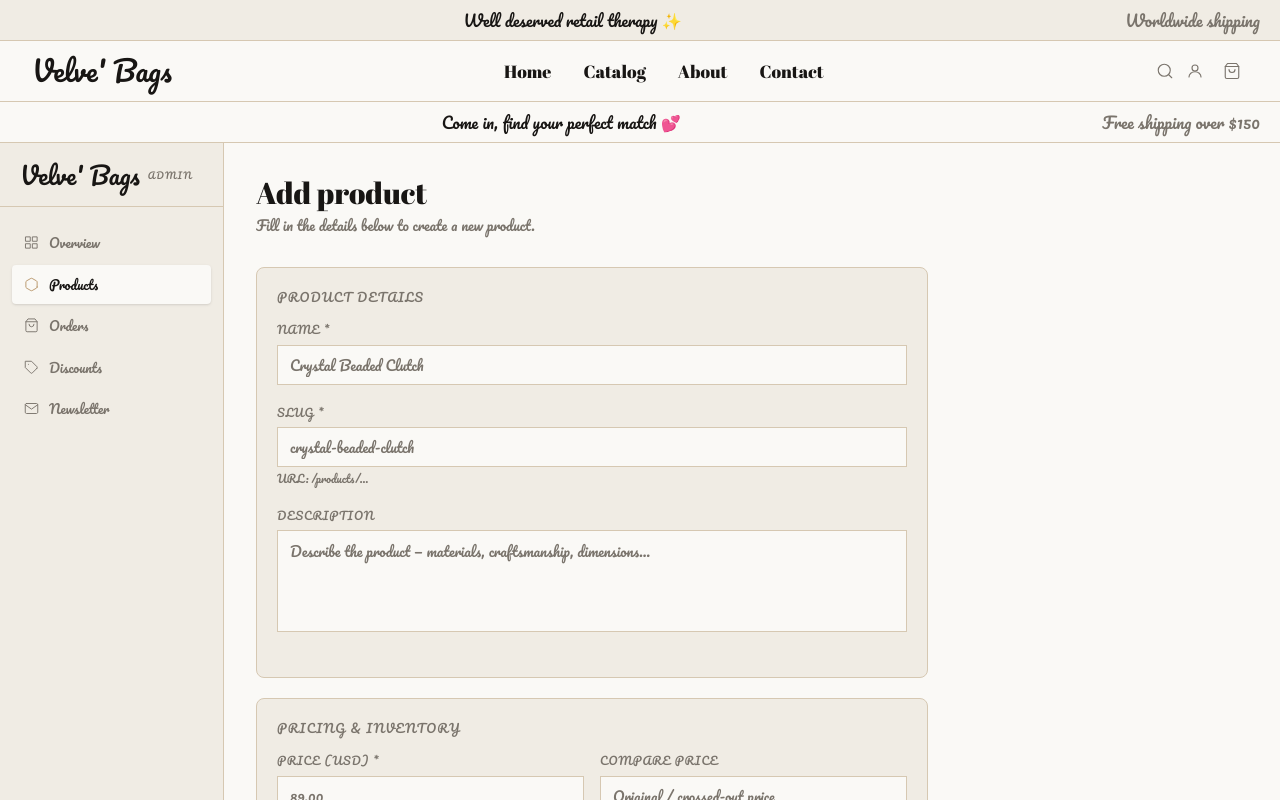
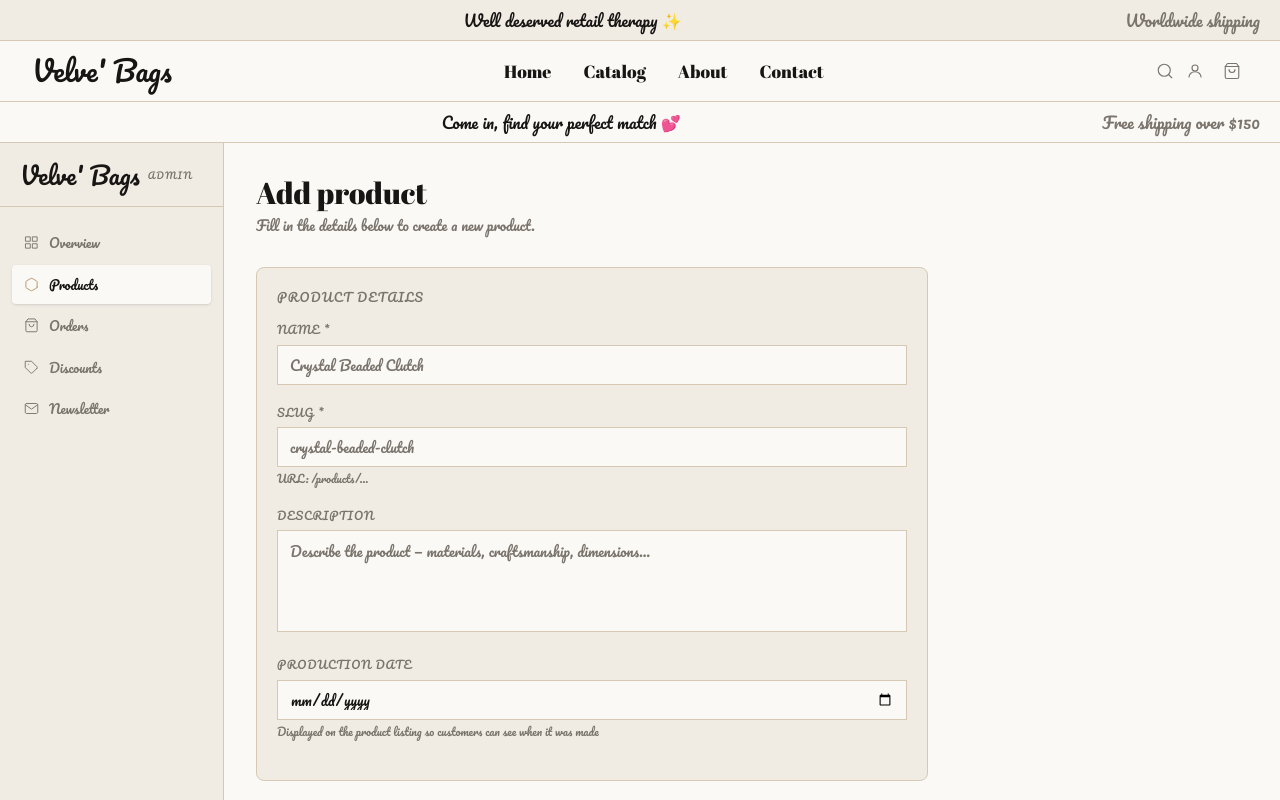
Before and after one commit to Kiyoonewton/velve, a Next.js app: page /admin/products/new in a window 1280 px wide. Shown: the top 800 px of the page. Built offline with nearby package versions, Linux system fonts and the light colour scheme.

Commit message:
add stripe to the project

```diff
--- a/src/app/admin/products/page.tsx
+++ b/src/app/admin/products/page.tsx
@@ -9,7 +9,7 @@ export default async function AdminProductsPage() {
   const { data: products } = await supabase
     .from("products")
     .select(
-      "id, name, slug, price, stock, is_published, is_featured, images, category_id",
+      "id, name, slug, price, stock, is_published, is_featured, images, category_id, production_date",
     )
     .order("created_at", { ascending: false });
 
@@ -68,7 +68,7 @@ export default async function AdminProductsPage() {
           <table className="w-full text-sm">
             <thead>
               <tr className="border-b border-[var(--border)]">
-                {["Product", "Price", "Stock", "Status", ""].map((h) => (
+                {["Product", "Production date", "Price", "Stock", "Status", ""].map((h) => (
                   <th
                     key={h}
                     className="text-left text-[10px] tracking-[0.1em] uppercase text-[var(--muted)] px-5 py-3 font-medium"
@@ -105,6 +105,15 @@ export default async function AdminProductsPage() {
                         </p>
                       </div>
                     </div>
+                  </td>
+                  <td className="px-5 py-3 text-[13px] text-[var(--muted)]">
+                    {p.production_date
+                      ? new Date(p.production_date).toLocaleDateString("en-US", {
+                          day: "numeric",
+                          month: "short",
+                          year: "numeric",
+                        })
+                      : <span className="text-[var(--border)]">—</span>}
                   </td>
                   <td className="px-5 py-3 text-[var(--fg)] text-[13px]">
                     ${Number(p.price).toFixed(2)}
--- a/src/app/shop/page.tsx
+++ b/src/app/shop/page.tsx
@@ -19,7 +19,7 @@ async function getProducts(filters: Awaited<ShopPageProps["searchParams"]>) {
   let query = supabase
     .from("products")
     .select(
-      "id, name, slug, price, compare_price, images, colours, is_featured, category_id",
+      "id, name, slug, price, compare_price, images, colours, is_featured, category_id, production_date",
     )
     .eq("is_published", true);
 
--- a/src/components/admin/ProductForm.tsx
+++ b/src/components/admin/ProductForm.tsx
@@ -21,6 +21,7 @@ interface ProductFormProps {
     weight_grams: number | null;
     meta_title: string | null;
     meta_desc: string | null;
+    production_date: string | null;
   };
 }
 
@@ -50,6 +51,7 @@ export default function ProductForm({ product }: ProductFormProps) {
     weight_grams: product?.weight_grams?.toString() ?? "",
     meta_title: product?.meta_title ?? "",
     meta_desc: product?.meta_desc ?? "",
+    production_date: product?.production_date ?? "",
   });
   const [saving, setSaving] = useState(false);
   const [error, setError] = useState("");
@@ -92,6 +94,7 @@ export default function ProductForm({ product }: ProductFormProps) {
       weight_grams: form.weight_grams ? parseInt(form.weight_grams) : null,
       meta_title: form.meta_title || null,
       meta_desc: form.meta_desc || null,
+      production_date: form.production_date || null,
     };
 
     const res = await fetch("/admin/products/save", {
@@ -164,6 +167,19 @@ export default function ProductForm({ product }: ProductFormProps) {
             className={`${inputClass} h-auto py-2.5 resize-none`}
             placeholder="Describe the product — materials, craftsmanship, dimensions…"
           />
+        </div>
+
+        <div className={fieldClass}>
+          <label className={labelClass}>Production date</label>
+          <input
+            type="date"
+            value={form.production_date}
+            onChange={(e) => set("production_date", e.target.value)}
+            className={inputClass}
+          />
+          <p className="text-[11px] text-[var(--muted)] mt-1">
+            Displayed on the product listing so customers can see when it was made
+          </p>
         </div>
       </div>
 
--- a/src/components/shop/ProductCard.tsx
+++ b/src/components/shop/ProductCard.tsx
@@ -15,6 +15,7 @@ export interface Product {
   colours?: string[];
   category?: string;
   is_featured?: boolean;
+  production_date?: string | null;
 }
 
 interface ProductCardProps {
@@ -188,6 +189,17 @@ export default function ProductCard({
             </span>
           )}
         </div>
+
+        {/* Production date */}
+        {product.production_date && (
+          <p className="text-[11px] text-[var(--muted)] mt-1">
+            Made{" "}
+            {new Date(product.production_date).toLocaleDateString("en-US", {
+              month: "long",
+              year: "numeric",
+            })}
+          </p>
+        )}
       </div>
     </Link>
   );
```
